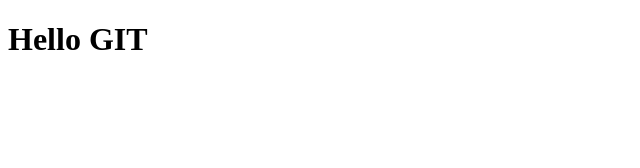
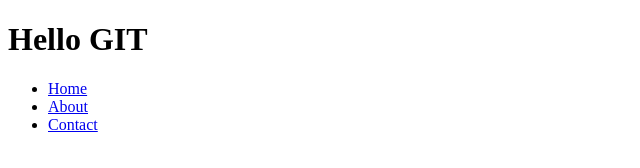
Before and after one commit to WaleedShalal/dummy-project, a plain HTML site: page index.html in a window 1280 px wide. Shown: the whole page, without its empty margins (0-640 px from the left). Drawn offline with Linux system fonts and the light colour scheme.

Commit message:
adding header

```diff
--- a/index.html
+++ b/index.html
@@ -7,5 +7,14 @@
   </head>
   <body>
     <h1>Hello GIT</h1>
+    <header>
+      <nav>
+        <ul>
+          <li><a href="#">Home</a></li>
+          <li><a href="#">About</a></li>
+          <li><a href="#">Contact</a></li>
+        </ul>
+      </nav>
+    </header>
   </body>
 </html>
```
